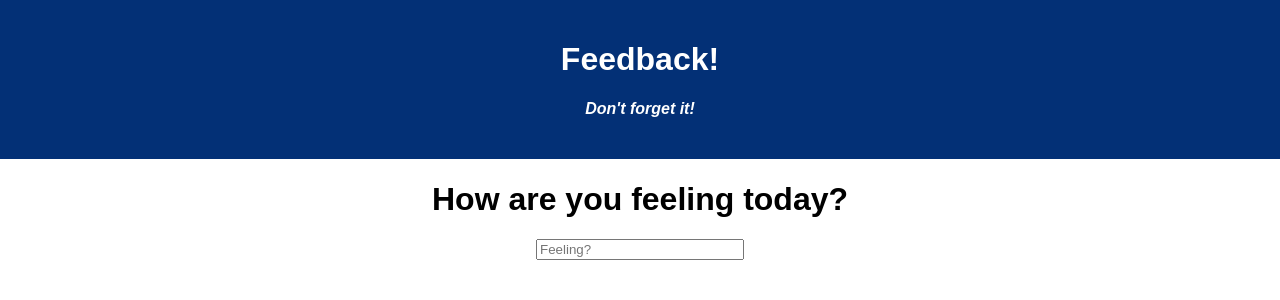
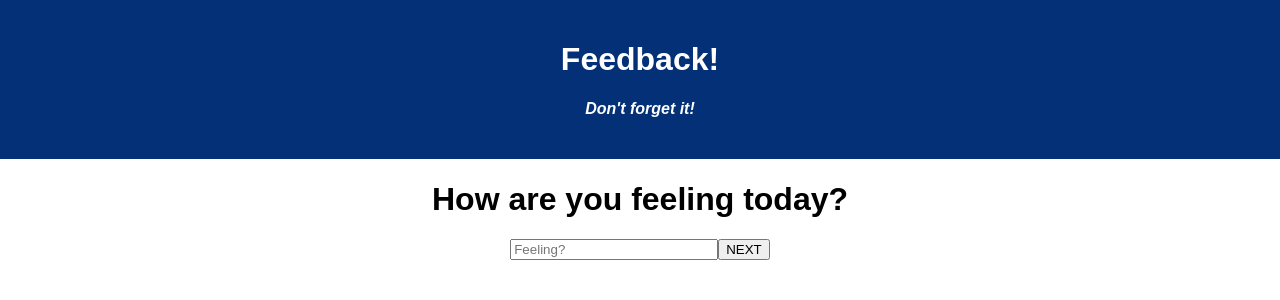
Before and after one commit to dillonbaxendell/weekend-redux-feedback-loop, a React (Create React App) app: page /#/feeling in a window 1280 px wide. Shown: the top 300 px of the page. Built offline with nearby package versions, Linux system fonts and the light colour scheme.

Commit message:
button navigating to understanding upon NEXT button

```diff
--- a/src/components/Feeling/Feeling.jsx
+++ b/src/components/Feeling/Feeling.jsx
@@ -15,7 +15,20 @@ function Feeling() {
         <h1>How are you feeling today?</h1>
       </div>
       <div>
-          <input type="number" min="0" max="5" placeholder="Feeling?" id="feeling"/>
+        <input
+          type="number"
+          min="0"
+          max="5"
+          placeholder="Feeling?"
+          id="feeling"
+        />
+        <button
+          onClick={() => {
+            history.push("/understanding");
+          }}
+        >
+          NEXT
+        </button>
       </div>
     </>
   );
```
